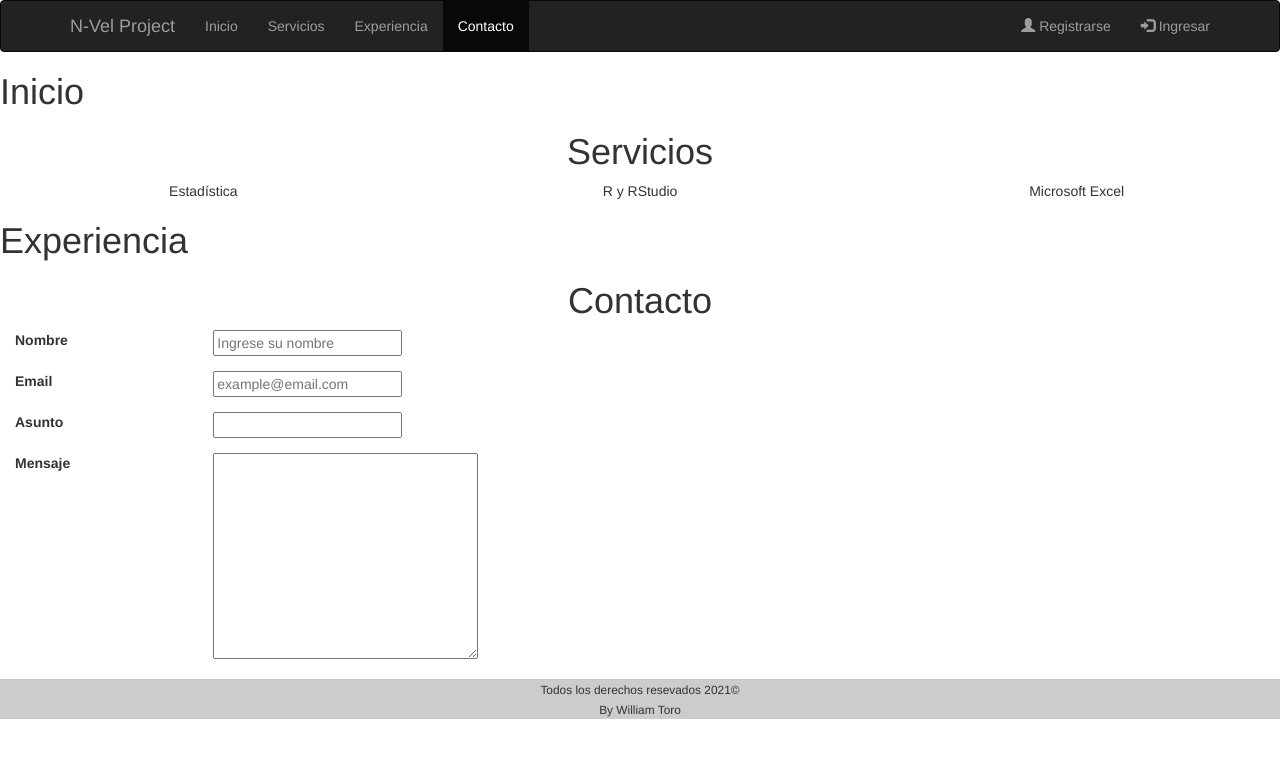
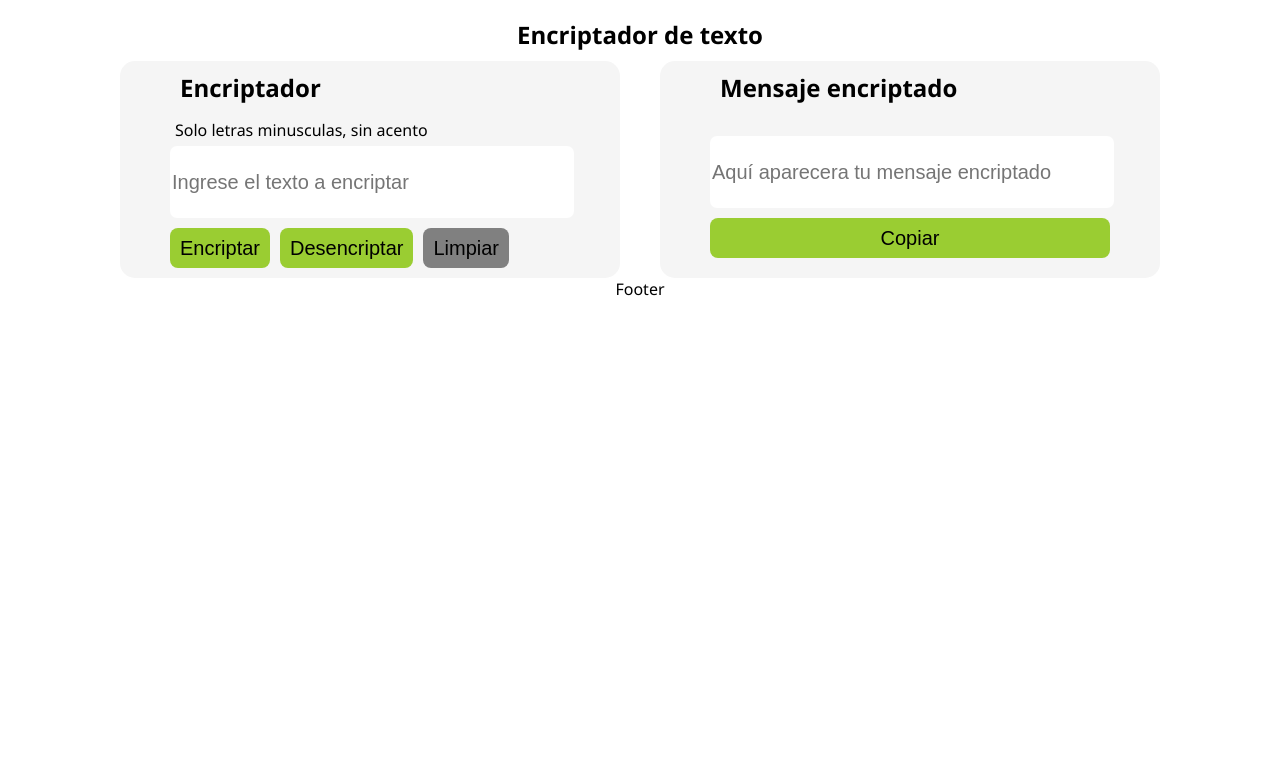
Before and after one commit to a-toro/a-toro.github.io, a plain HTML site: page index.html in a window 1280 px wide. Drawn offline with nearby package versions, Linux system fonts and the light colour scheme.

Commit message:
Inicio del proyecto

```diff
--- a/index.html
+++ b/index.html
@@ -2,96 +2,36 @@
 <html lang="en">
 <head>
     <meta charset="UTF-8">
+    <meta http-equiv="X-UA-Compatible" content="IE=edge">
     <meta name="viewport" content="width=device-width, initial-scale=1.0">
-    <title> Boostrap page</title>
-    <!-- Latest compiled and minified CSS -->
-<link rel="stylesheet" href="https://maxcdn.bootstrapcdn.com/bootstrap/3.4.1/css/bootstrap.min.css">
-
-<!-- jQuery library -->
-<script src="https://ajax.googleapis.com/ajax/libs/jquery/3.5.1/jquery.min.js"></script>
-
-<!-- Latest compiled JavaScript -->
-<script src="https://maxcdn.bootstrapcdn.com/bootstrap/3.4.1/js/bootstrap.min.js"></script>
-
+    <link rel="stylesheet" href="style.css">
+    <title>Challengue Oracle ONE</title>
 </head>
-<body data-spy="scroll" data-target=".navbar" data-offset="50">
-    <nav class="navbar navbar-inverse">
-        <div class="container">
-          <div class="navbar-header">
-            <a class="navbar-brand" href="#"> N-Vel Project</a>
-          </div>
-          <ul class="nav navbar-nav">
-            <li class="active"><a href="#Inicio">Inicio</a></li>
-            <li><a href="#Servicios"> Servicios </a></li>
-            <li><a href="#Experiencia"> Experiencia</a></li>
-            <li><a href="#Contacto"> Contacto</a></li>
-          </ul>
-          <ul class="nav navbar-nav navbar-right">
-            <li><a href="#"><span class="glyphicon glyphicon-user"></span> Registrarse</a></li>
-            <li><a href="#"><span class="glyphicon glyphicon-log-in"></span> Ingresar</a></li>
-          </ul>
+<body>
+    <div class="main">
+        <h2>Encriptador de texto</h2>
+        <div class="contenedor">
+            <div class="encriptador">
+                <h2>Encriptador</h2>
+                <p>Solo letras minusculas, sin acento</p>
+                <input type="text" id="mensaje-entrada" placeholder="Ingrese el texto a encriptar" id="text-encriptado"/>
+                <div class="buttons">
+                    <button class="btn" onclick="encriptarMensaje()">Encriptar</button>
+                    <button class="btn" onclick="desencriptarMensaje()">Desencriptar</button>
+                    <button class="btn btn-gray" >Limpiar</button>
+                </div>
+            </div>
+            <div class="encriptador">
+                <h2>Mensaje encriptado</h2>
+                <br/>
+                <input type="text" id="mensaje-salida" placeholder="Aquí aparecera tu mensaje encriptado" />
+                <button class="btn" id="btn-copiar" onclick="copiarMensaje()">Copiar</button>
+            </div>
         </div>
-      </nav>
-
-      <!--Inicio-->
-      <div id="Inicio">
-        <h1> Inicio</h1>
-      </div>
-
-      <!--Servicios-->
-      <div id="Servicios">
-        <h1 class="text-center"> Servicios</h1>
-        <div class="row text-center">
-          <div class="col-sm-4"> Estadística</div>
-          <div class="col-sm-4"> R y RStudio</div>
-          <div class="col-sm-4"> Microsoft Excel</div>
+        <div>
+            Footer
         </div>
-
-      </div>
-
-      <!--Experiencia-->
-      <div id="Experiencia">
-        <h1>Experiencia</h1>
-      </div>
-
-      <!--Contacto-->
-      <div id="Contacto">
-        <h1 class="text-center">Contacto</h1>
-
-          <form action="#">
-            <div class="form-group">
-              <label class="control-label col-sm-2" for="name">Nombre</label>
-              <input type="text" name="name" id="name" placeholder="Ingrese su nombre">
-            </div>
-
-            <div class="form-group">
-              <label class="control-label col-sm-2" for="email"> Email</label>
-              <input type="email" name="email" id="email" placeholder="example@email.com" required>
-            </div>
-
-            <div class="form-group">
-              <label class="control-label col-sm-2" for="asunto"> Asunto</label>
-              <input type="text" name="asunto" id="asunto">
-            </div>
-
-            <div class="form-group">
-              <label class="control-label col-sm-2" for="Mensaje"> Mensaje</label>
-              <textarea name="Mensaje" id="mensaje" cols="30" rows="10"></textarea>
-            </div>
-
-
-
-          </form>
-
-      </div>
-
-
-
-    <footer class="class="bg-light text-center text-lg-start">
-      <div class="text-center p-3" style="background-color: rgba(0, 0, 0, 0.2)">
-        <small class="text-dark"> Todos los derechos resevados 2021&copy; <br> By William Toro</small>
-      </div>
-    </footer>
-
+    </div>
+    <script src="./main.js"></script>
 </body>
 </html>
--- /dev/null
+++ b/main.js
@@ -0,0 +1,54 @@
+
+function encriptarMensaje () {
+    let mensajeEntrada = document.getElementById("mensaje-entrada");
+    let mensajeSalida = document.getElementById("mensaje-salida");
+
+    let vocales = ["a", "e", "i", "o", "u"];
+    // Vocales                  a      e      i      o      u
+    let vocalesEncriptadas = ["ai", "enter", "imes", "ober", "ufat"];
+
+    // Convertir los valores ingresados en un array de letras
+    let arrayMensajeEntrada = mensajeEntrada.value.split("");
+    console.log(arrayMensajeEntrada);
+    // Recorrer el array de letras
+    for (let i = 0; i < arrayMensajeEntrada.length; i++) {
+        for (let j = 0; j < vocales.length; j++) {
+            if (vocales[j] === arrayMensajeEntrada[i]) {
+                arrayMensajeEntrada[i] = vocalesEncriptadas[j];
+            }
+        }
+
+    }
+
+    mensajeSalida.value = arrayMensajeEntrada.join("");
+}
+
+function desencriptarMensaje() {
+    let mensajeEntrada = document.getElementById("mensaje-entrada").value;
+    let mensajeSalida = document.getElementById("mensaje-salida");
+
+    let vocales = ["a", "e", "i", "o", "u"];
+    // Vocales                  a      e      i      o      u
+    let vocalesEncriptadas = ["ai", "enter", "imes", "ober", "ufat"];
+
+    var resultado = "";
+    for (let i = 0; i < vocales.length; i++) {
+        resultado = mensajeEntrada.replaceAll(vocalesEncriptadas[i], vocales[i]);
+        mensajeEntrada = resultado;
+    }
+
+    mensajeSalida.value = resultado;
+    /*let resultado = "";
+
+    for (let i = 0; i < vocalesEncriptadas.length; i++) {
+        let resultado =+ mensajeEntrada.value.replaceAll(vocalesEncriptadas[i], vocales[i]);
+    }
+    alert(resultado); */
+
+}
+
+function copiarMensaje() {
+    let mensajeSalida = document.getElementById("mensaje-salida");
+    console.log(navigator.clipboard.writeText(mensajeSalida.value));
+    mensajeSalida.setSelectionRange(0, mensajeSalida.value.length)
+}
--- /dev/null
+++ b/style.css
@@ -0,0 +1,73 @@
+body {
+    background-color: white;
+    font-family: 'Segoe UI', Tahoma, Geneva, Verdana, sans-serif;
+}
+
+
+.main {
+    display: flex;
+    flex-direction: column;
+    align-items: center;
+}
+
+.contenedor {
+    display: flex;
+    gap: 40px;
+    flex-wrap: wrap;
+}
+
+.encriptador {
+    display: flex;
+    flex-direction: column;
+    background-color: whitesmoke;
+    padding-left: 50px;
+    width: 400px;
+    padding-right: 50px;
+    border-radius: 15px;
+}
+
+input {
+    border: none;
+    width: 100%;
+    height: 70px;
+    border-radius: 7px;
+    font-size: 20px;
+
+}
+
+.btn {
+    border: none;
+    width: auto;
+    height: 40px;
+    margin-top: 10px;
+    margin-bottom: 10px;
+    border-radius: 8px;
+    padding-left: 10px;
+    padding-right: 10px;
+    font-size: 20px;
+    background-color: yellowgreen;
+    border: none;
+}
+
+.btn-gray {
+    background-color: gray !important;
+}
+
+.buttons {
+    display: flex;
+    justify-content: flex-start;
+    gap: 10px;
+    width: 100%;
+}
+
+.btn:hover{
+    background-color: turquoise;
+}
+
+h2 {
+    margin: 10px;
+}
+
+P {
+    margin: 5px;
+}
```
